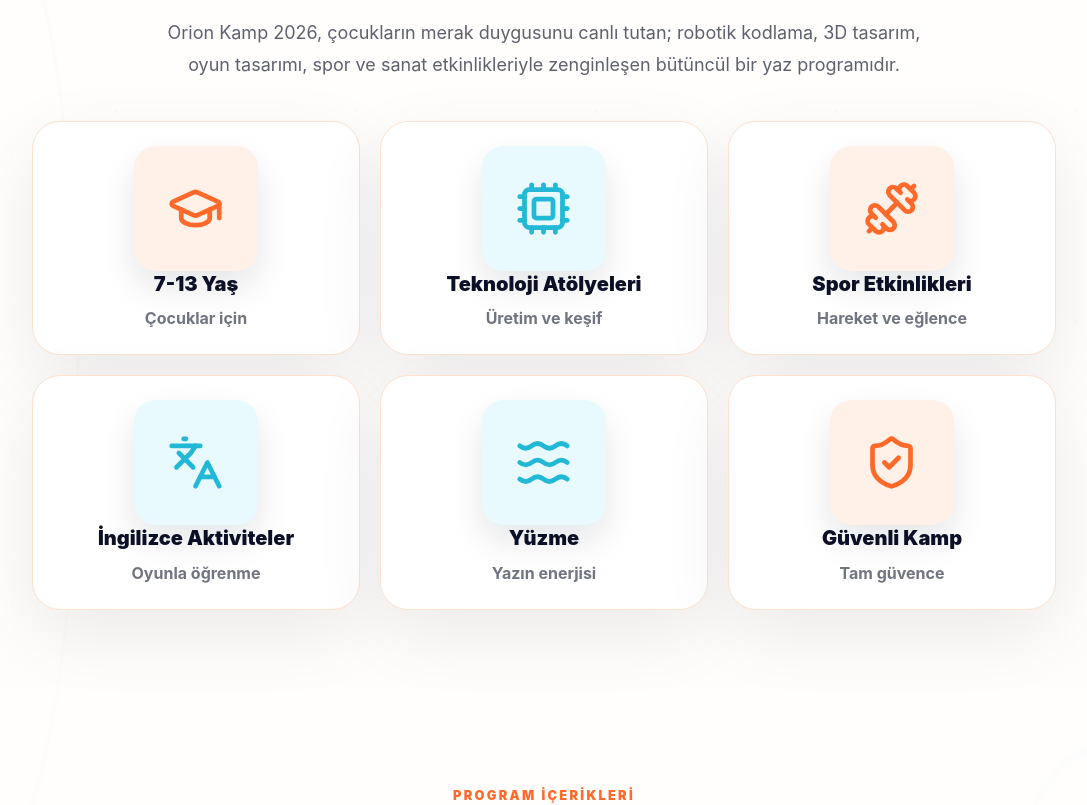
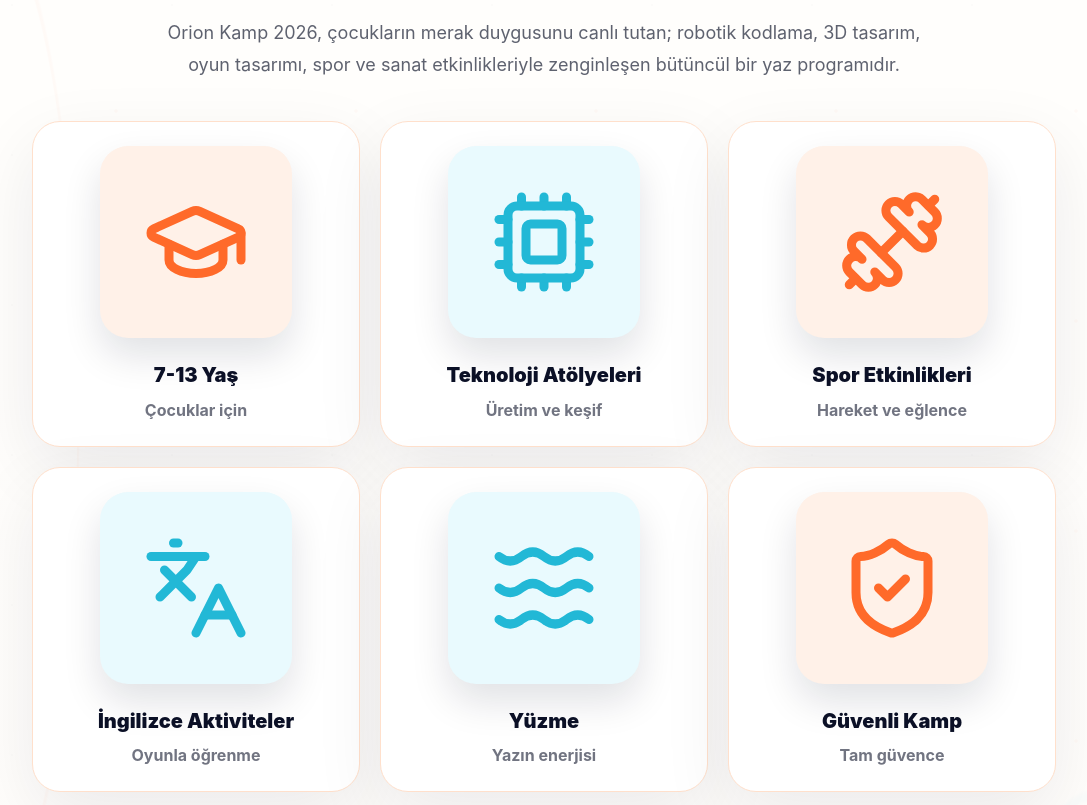
Before and after one commit to donguoriontanitim/oriontanitim, a React (Vite) app: page / in a window 1280 px wide. Shown: the part 1154-1959 px from the top of the page, without its empty margins (96-1183 px from the left). Built offline with nearby package versions, Linux system fonts and the light colour scheme; no server answers.

Commit message:
Make camp summary icons prominent

```diff
--- a/src/components/CampSummary.jsx
+++ b/src/components/CampSummary.jsx
@@ -74,26 +74,26 @@ function CampSummary({ content, stats = [], imagesByRelatedKey = {} }) {
             return (
               <article
                 key={card.key || card.title}
-                className="soft-card-strong group flex min-h-[12rem] flex-col items-center justify-between p-5 text-center transition hover:-translate-y-1 hover:scale-[1.015] sm:min-h-[13.25rem] sm:p-6 lg:min-h-[14rem]"
+                className="soft-card-strong group flex min-h-[17.5rem] flex-col items-center justify-start gap-5 p-5 text-center transition hover:-translate-y-1 hover:scale-[1.015] sm:min-h-[18.5rem] sm:p-6 lg:min-h-[20rem] lg:gap-6"
               >
                 {cardImage ? (
-                  <span className="grid size-[7rem] place-items-center overflow-hidden rounded-[1.35rem] border border-[#FFE0CC] bg-white shadow-[0_16px_34px_rgba(11,16,38,0.1)] sm:size-[7.8rem]">
+                  <span className="grid size-[9rem] place-items-center overflow-hidden rounded-[1.75rem] border border-[#FFE0CC] bg-white shadow-[0_18px_38px_rgba(11,16,38,0.12)] sm:size-[10.5rem] lg:size-[12rem]">
                     <img
                       src={cardImage.image_url}
                       alt={cardImage.alt_text || cardImage.title || card.title}
-                      className="h-full w-full object-contain p-2"
+                      className="h-full w-full object-contain p-1.5 sm:p-2"
                       loading="lazy"
                     />
                   </span>
                 ) : (
                   <span
-                    className={`grid size-[7rem] place-items-center rounded-[1.35rem] shadow-[0_16px_34px_rgba(11,16,38,0.1)] sm:size-[7.8rem] ${
+                    className={`grid size-[9rem] place-items-center rounded-[1.75rem] shadow-[0_18px_38px_rgba(11,16,38,0.12)] sm:size-[10.5rem] lg:size-[12rem] ${
                       isBlue
                         ? 'bg-[#E9FAFE] text-[#22B8D6]'
                         : 'bg-[#FFF1E8] text-[#FF6A2A]'
                     }`}
                   >
-                    <Icon size={57} aria-hidden="true" />
+                    <Icon className="size-[5.4rem] sm:size-[6rem] lg:size-[6.75rem]" aria-hidden="true" />
                   </span>
                 )}
                 <span>
```
